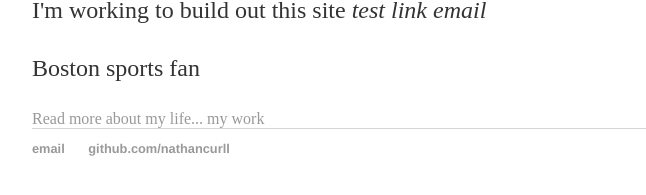
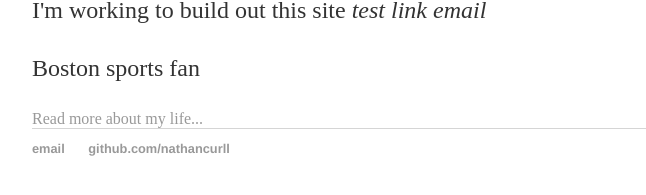
Before and after one commit to nathancurll/nathancurll.github.io, a Jekyll site: the page built from index.html, in a window 1280 px wide. Shown: the part 203-398 px from the top of the page, without its empty margins (160-806 px from the left). Built offline with Jekyll 4.4.1, drawn with Linux system fonts in a browser that asks for light colours.

Commit message:
Update index.html

```diff
--- a/index.html
+++ b/index.html
@@ -7,5 +7,4 @@ title: Nathan Curll - Home
 	<p>I'm working to build out this site <em>test link email</em> </p>
 	<p>Boston sports fan </p>
 	<a href="/about">Read more about my life...</a>
-	<a href="www.unisys.com">my work</a>
 </div><!-- /.blurb -->
```
